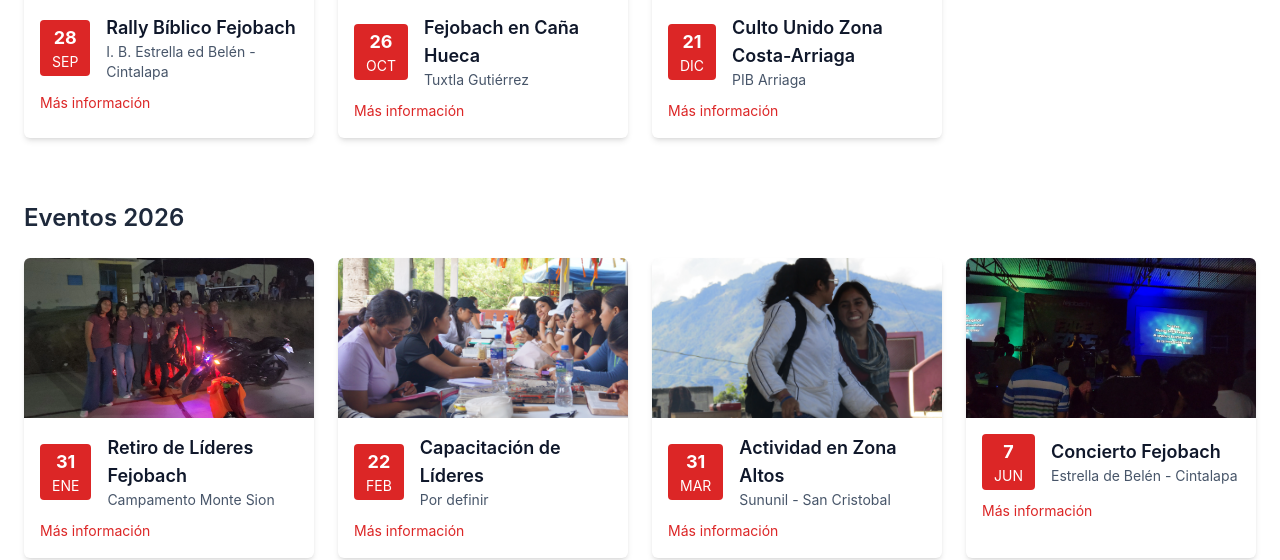
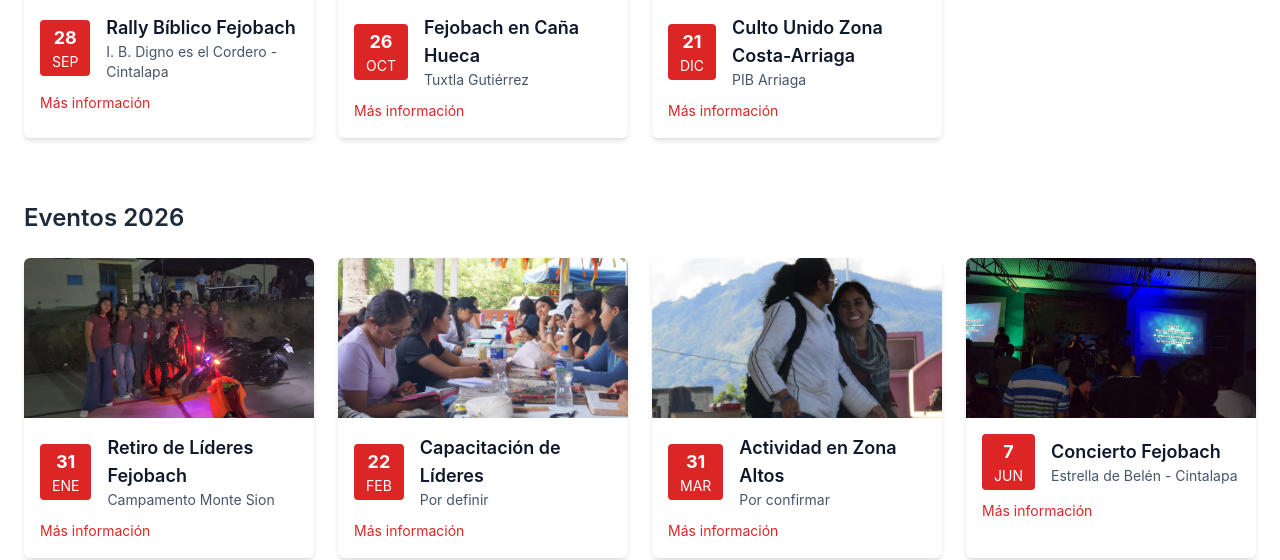
Before and after one commit to Josue-Benjamin-Maldonado-Urbina/fejobach, a React (Create React App) app: page /calendar in a window 1280 px wide. Shown: the part 386-946 px from the top of the page. Built offline with nearby package versions, Linux system fonts and the light colour scheme.

Commit message:
deploy version 0.1

```diff
--- a/src/components/Section/Calendar.tsx
+++ b/src/components/Section/Calendar.tsx
@@ -14,7 +14,7 @@ const allEvents = [
   {
     date: "2025-09-28",
     title: "Rally Bíblico Fejobach",
-    location: "I. B. Estrella ed Belén - Cintalapa",
+    location: "I. B. Digno es el Cordero - Cintalapa",
     image: misionImg,
     description: "Culto unido con enfoque bíblico en 1ra de Corintios 10-14.",
   },
@@ -49,7 +49,7 @@ const allEvents = [
   {
     date: "2026-03-31",
     title: "Actividad en Zona Altos",
-    location: "Sununil - San Cristobal",
+    location: "Por confirmar",
     image: altosImg,
     description: "Culto unido zona de los altos de Chiapas.",
   },
--- a/src/components/Section/Objectives.tsx
+++ b/src/components/Section/Objectives.tsx
@@ -22,7 +22,7 @@ const objectives = [
   {
     title: "Actividades",
     description:
-      "Reforzar e involucrarse activamente en el trabajo de la Convención Regional en sus diversas labores (Caravana misionera, misiones con necesidad, mejoras al campamento, etc.",
+      "Reforzar e involucrarse activamente en el trabajo de la Convención Regional en sus diversas labores (Caravana misionera, misiones con necesidad, mejoras al campamento, etc).",
     image: img3,
   },
   {
```
